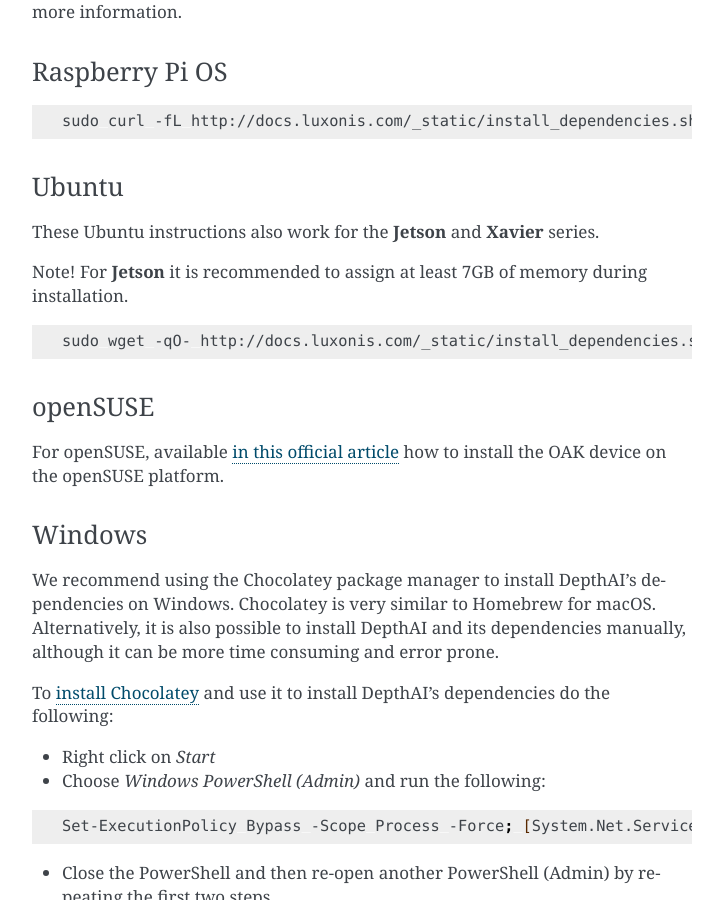
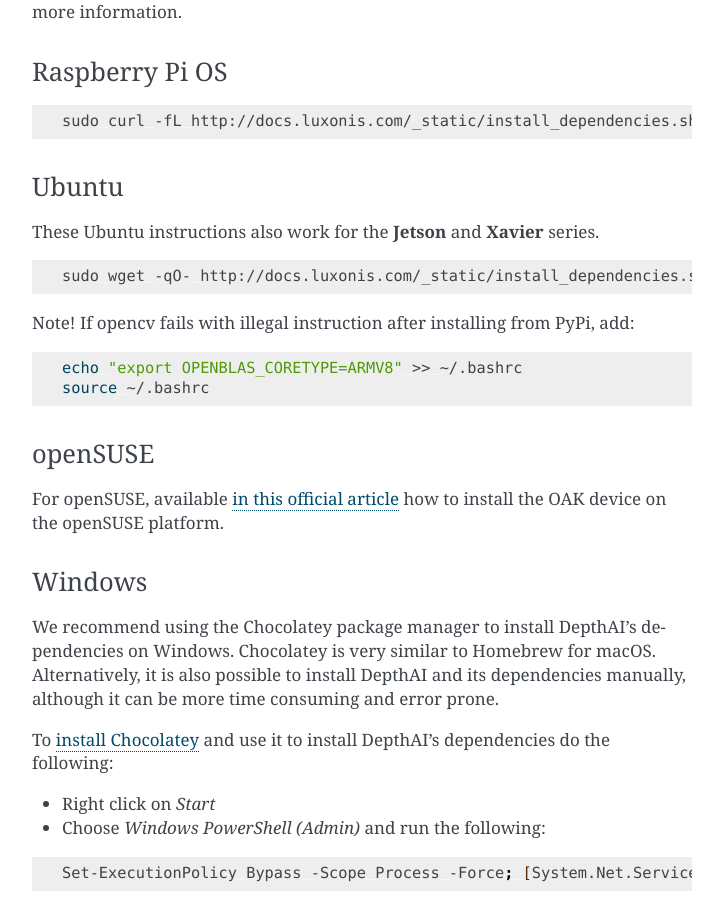
Before and after one commit to luxonis/depthai-python, a Sphinx documentation site: the page built from docs/source/install.rst, in a window 1280 px wide and 900 px high, scrolled down 1281 px. Shown: the whole window, without its empty margins (388-1111 px from the left). Built offline with Sphinx 7.4.7, drawn with Linux system fonts in a browser that asks for light colours; pages that are not in the unit, such as notebooks, are missing from menus; the version number could not be read and is left out.

Commit message:
Update install.rst

```diff
--- a/docs/source/install.rst
+++ b/docs/source/install.rst
@@ -68,11 +68,18 @@
 
 These Ubuntu instructions also work for the **Jetson** and **Xavier** series.
 
-Note! For **Jetson** it is recommended to assign at least 7GB of memory during installation.
+.. code-block:: bash
+
+  sudo wget -qO- http://docs.luxonis.com/_static/install_dependencies.sh | bash
+
+
+Note! If opencv fails with illegal instruction after installing from PyPi, add:
 
 .. code-block:: bash
 
-  sudo wget -qO- http://docs.luxonis.com/_static/install_dependencies.sh | bash
+  echo "export OPENBLAS_CORETYPE=ARMV8" >> ~/.bashrc
+  source ~/.bashrc
+
 
 openSUSE
 ********
```
